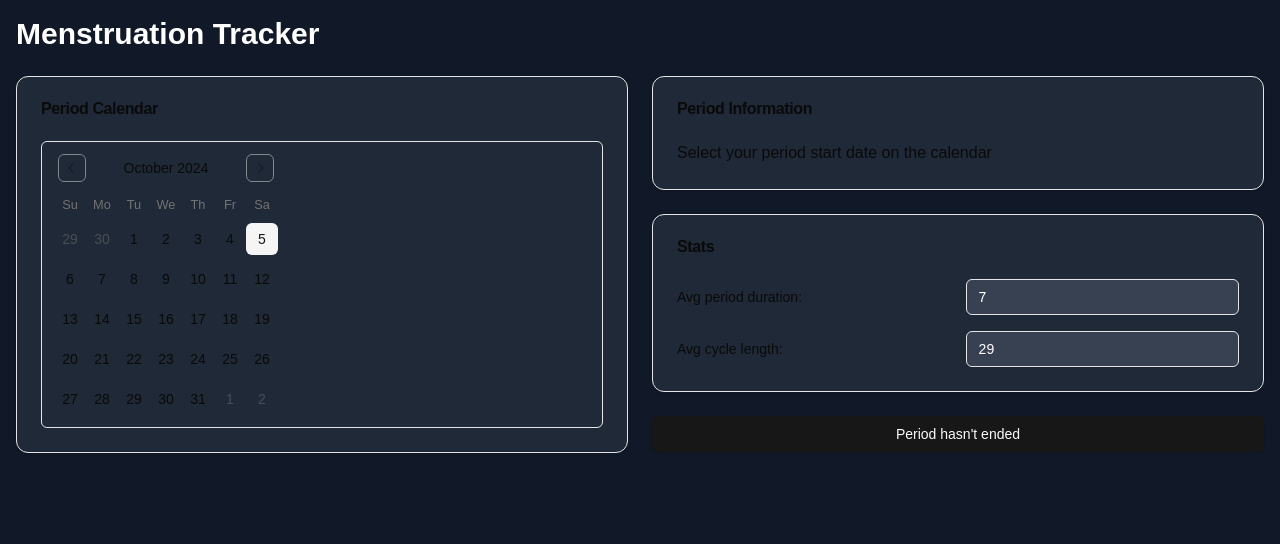
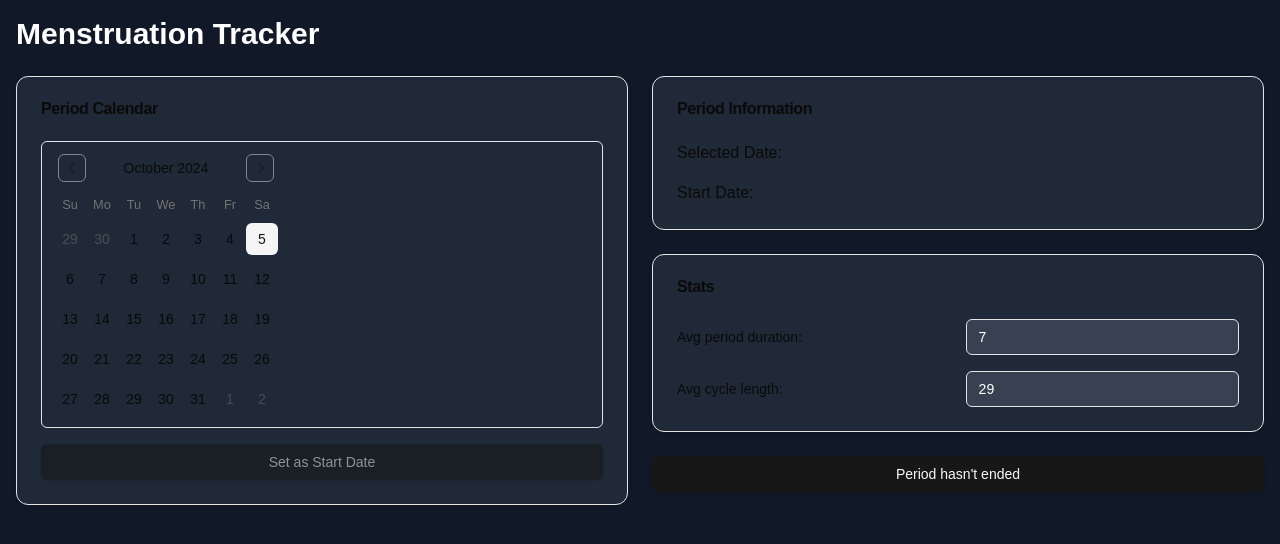
Before and after one commit to ar610/sharkweek, a Next.js app in the folder sharkweek1/: page / in a window 1280 px wide. Shown: the top 544 px of the page. Built offline with nearby package versions, Linux system fonts and the light colour scheme.

Commit message:
initial-changes2

```diff
--- a/sharkweek1/src/app/page.js
+++ b/sharkweek1/src/app/page.js
@@ -1,32 +1,35 @@
 'use client'
 
-import { useState } from 'react'
+import { useState, useEffect } from 'react'
 import { Calendar } from '@/components/ui/calendar'
 import { Button } from '@/components/ui/button'
 import { Card, CardContent, CardHeader, CardTitle } from '@/components/ui/card'
 import { Input } from '@/components/ui/input'
 import { Label } from '@/components/ui/label'
-import { addDays, format } from 'date-fns'
+import { addDays, format, isSameDay, isWithinInterval } from 'date-fns'
 
 export default function PeriodTracker() {
-  const [selectedDates, setSelectedDates] = useState([])
+  const [selectedDate, setSelectedDate] = useState(null)
+  const [startDate, setStartDate] = useState(null)
+  const [periodDates, setPeriodDates] = useState([])
   const [cycleLength, setCycleLength] = useState(29)
   const [periodLength, setPeriodLength] = useState(7)
 
-  const handleDateSelect = (dates) => {
-    if (dates) {
-      setSelectedDates(dates.sort((a, b) => a.getTime() - b.getTime()))
+  useEffect(() => {
+    if (startDate) {
+      const dates = Array.from({ length: periodLength }, (_, i) => addDays(startDate, i))
+      setPeriodDates(dates)
     }
+  }, [startDate, periodLength])
+
+  const handleDateSelect = (date) => {
+    setSelectedDate(date)
   }
 
-  const getExpectedEndDate = () => {
-    if (selectedDates.length === 0) return null
-    const startDate = selectedDates[0]
-    return addDays(startDate, periodLength - 1)
-  }
-
-  const formatDate = (date) => {
-    return date ? format(date, 'MMMM d, yyyy') : ''
+  const handleSetStartDate = () => {
+    if (selectedDate) {
+      setStartDate(selectedDate)
+    }
   }
 
   const handlePeriodLengthChange = (e) => {
@@ -43,6 +46,18 @@ export default function PeriodTracker() {
     }
   }
 
+  const getExpectedEndDate = () => {
+    return startDate ? addDays(startDate, periodLength - 1) : null
+  }
+
+  const formatDate = (date) => {
+    return date ? format(date, 'MMMM d, yyyy') : ''
+  }
+
+  const isDateInPeriod = (date) => {
+    return periodDates.some(periodDate => isSameDay(periodDate, date))
+  }
+
   return (
     <div className="min-h-screen bg-gray-900 text-white p-4">
       <h1 className="text-3xl font-bold mb-6">Menstruation Tracker</h1>
@@ -54,11 +69,24 @@ export default function PeriodTracker() {
           </CardHeader>
           <CardContent>
             <Calendar
-              mode="multiple"
-              selected={selectedDates}
+              mode="single"
+              selected={selectedDate}
               onSelect={handleDateSelect}
               className="rounded-md border"
+              modifiers={{
+                period: (date) => isDateInPeriod(date),
+              }}
+              modifiersStyles={{
+                period: { color: 'white', backgroundColor: 'red' },
+              }}
             />
+            <Button
+              onClick={handleSetStartDate}
+              className="mt-4 w-full"
+              disabled={!selectedDate}
+            >
+              Set as Start Date
+            </Button>
           </CardContent>
         </Card>
 
@@ -67,14 +95,14 @@ export default function PeriodTracker() {
             <CardHeader>
               <CardTitle>Period Information</CardTitle>
             </CardHeader>
-            <CardContent>
-              {selectedDates.length > 0 ? (
+            <CardContent className="space-y-4">
+              <p>Selected Date: {formatDate(selectedDate)}</p>
+              <p>Start Date: {formatDate(startDate)}</p>
+              {startDate && (
                 <>
                   <p className="text-red-400">Period is expected to end on {formatDate(getExpectedEndDate())}</p>
                   <p className="text-gray-400">This period lasts for a total of {periodLength} days</p>
                 </>
-              ) : (
-                <p>Select your period start date on the calendar</p>
               )}
             </CardContent>
           </Card>
```
